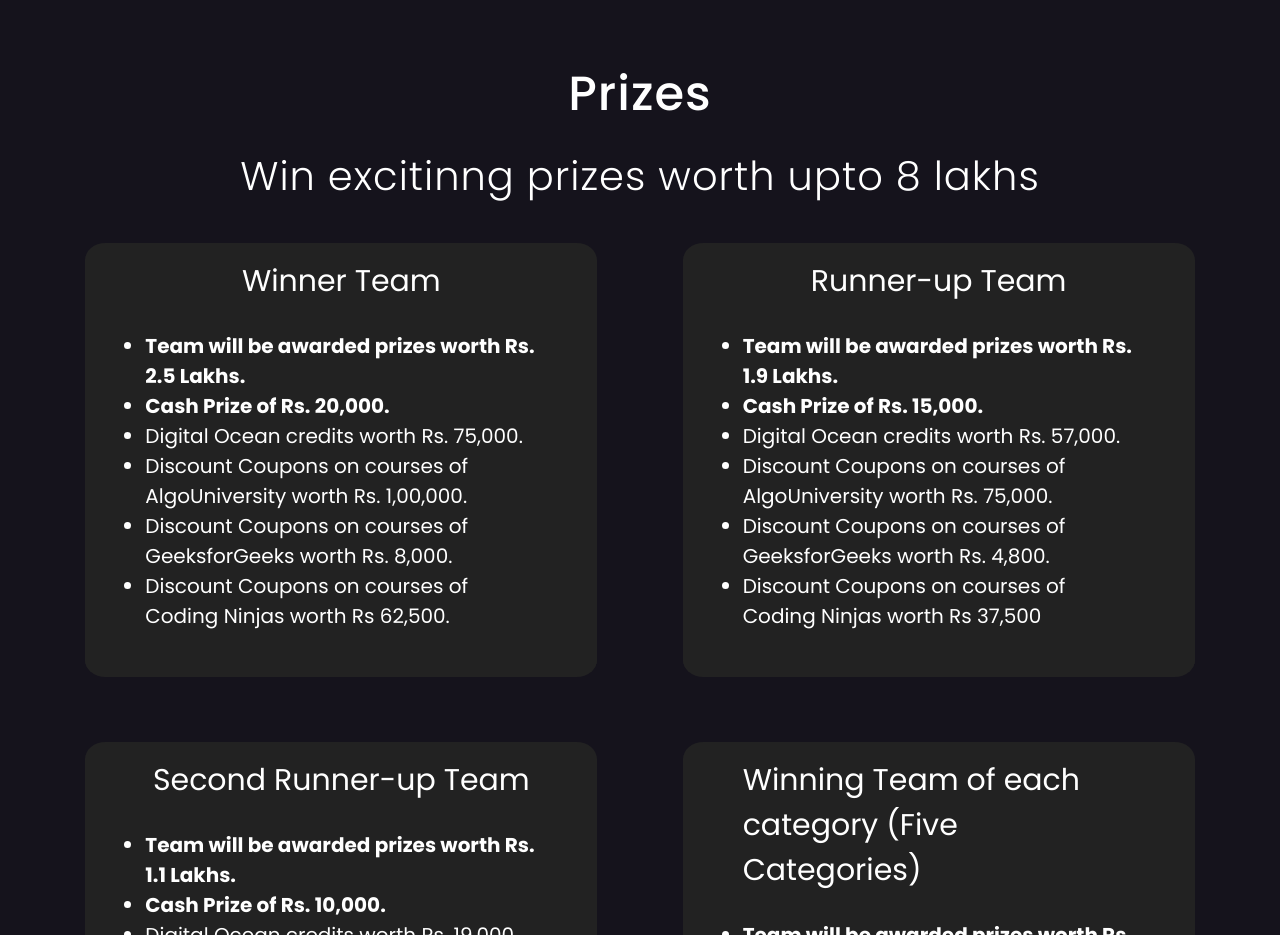
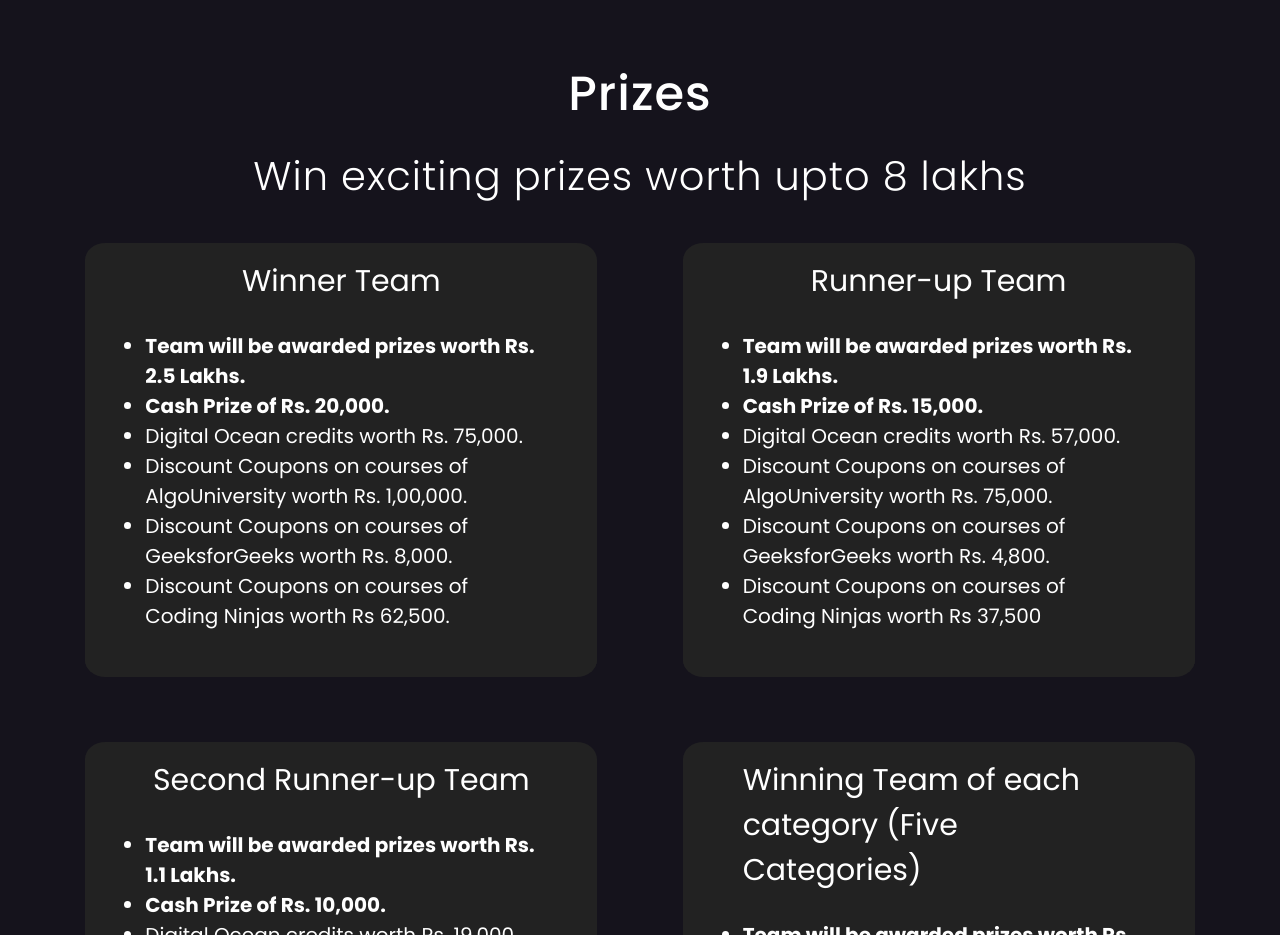
Before and after one commit to TCP-Tech/CodeUtsava6.0, a React (Create React App) app: page / in a window 1280 px wide. Shown: the part 6680-7615 px from the top of the page. Built offline with nearby package versions, Linux system fonts and the light colour scheme.

Commit message:
Corrected Spelling

```diff
--- a/src/sections/section9/Section9.js
+++ b/src/sections/section9/Section9.js
@@ -11,7 +11,7 @@ const Section9 = ()=> {
         <div className="codeutsava_section9">
             <div className="codeutsava_section9-title">
                 <div className="codeutsava_section9-title1">Prizes</div>
-                <div className="codeutsava_section9-title2">Win excitinng prizes worth upto 8 lakhs</div>
+                <div className="codeutsava_section9-title2">Win exciting prizes worth upto 8 lakhs</div>
             </div>
             <div className="codeutsava_section9-body">
                 <div className="codeutsava_section9-description">
```
